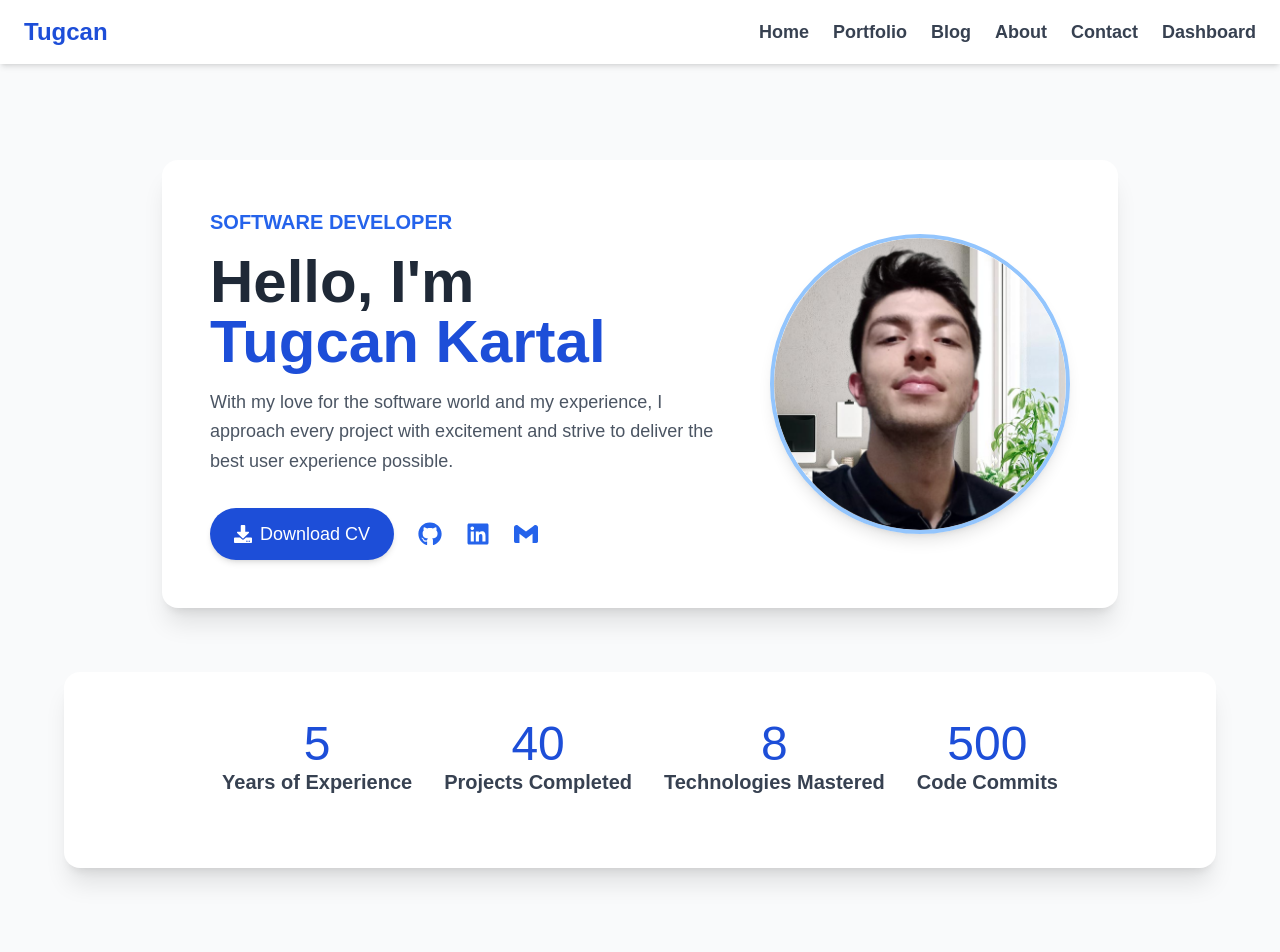
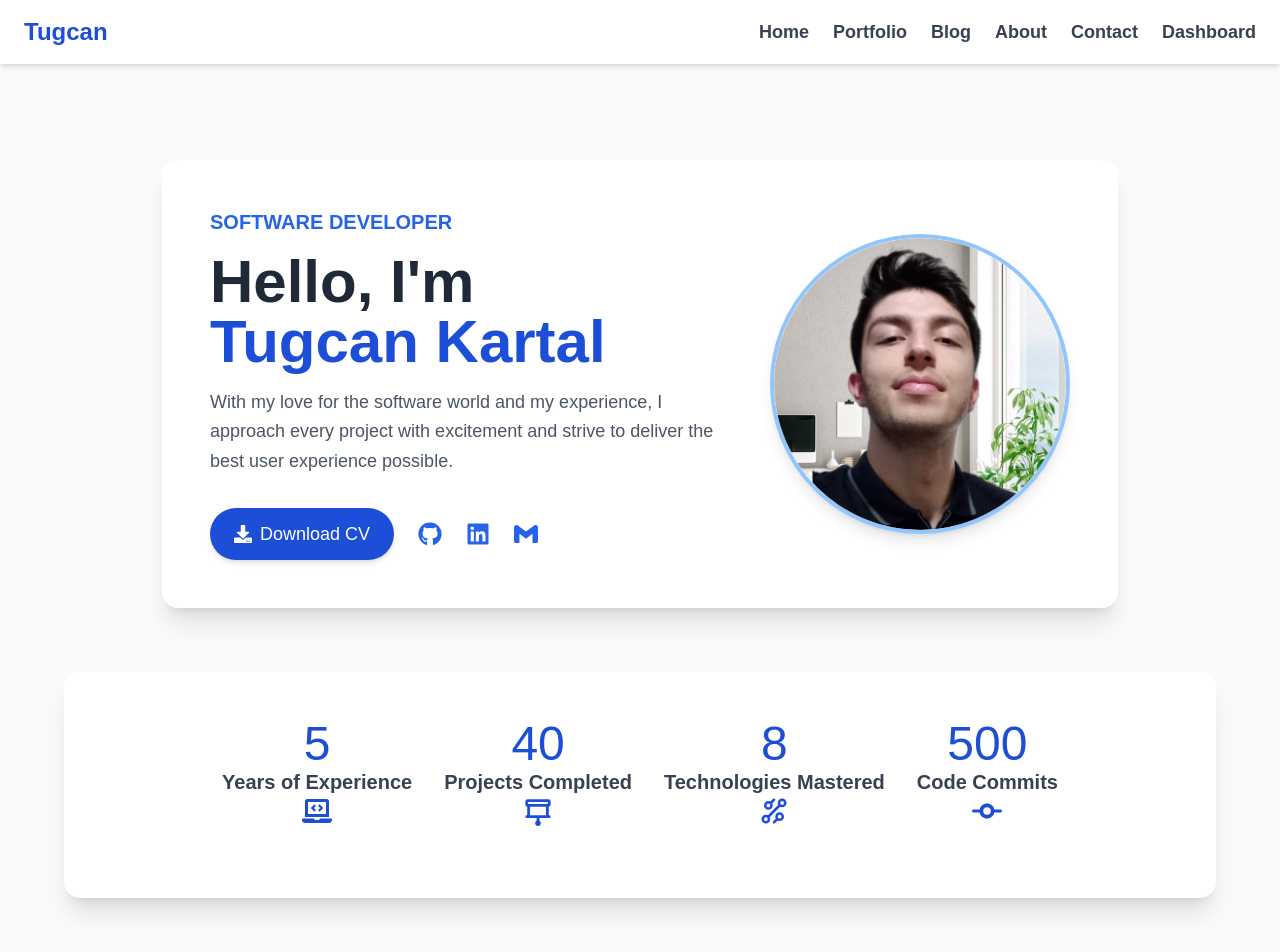
Before and after one commit to tugcan-kartal/Blog, a Next.js app: page / in a window 1280 px wide. Shown: the top 952 px of the page. Built offline with nearby package versions, Linux system fonts and the light colour scheme.

Commit message:
icons added

```diff
--- a/src/app/page.tsx
+++ b/src/app/page.tsx
@@ -3,9 +3,14 @@
 import Image from "next/image";
 import Link from "next/link";
 import Me from "@/../public/AboutPage-Me.png";
+import CountUp from "react-countup";
 import { FaGithub, FaLinkedin, FaDownload } from "react-icons/fa";
 import { SiGmail } from "react-icons/si";
-import CountUp from "react-countup";
+import { FaLaptopCode } from "react-icons/fa";
+import { PiProjectorScreenBold } from "react-icons/pi";
+import { GrTechnology } from "react-icons/gr";
+import { FaCodeCommit } from "react-icons/fa6";
+
 
 export default function Home() {
   return (
@@ -78,16 +83,17 @@ export default function Home() {
       {/* Statistics Section */}
       <div className="bg-white rounded-2xl shadow-xl p-8 lg:p-12 mt-16 max-w-6xl w-full flex justify-center items-center flex-wrap">
         {[
-          { end: 5, label: "Years of Experience" },
-          { end: 40, label: "Projects Completed" },
-          { end: 8, label: "Technologies Mastered" },
-          { end: 500, label: "Code Commits" },
+          { end: 5, label: "Years of Experience",img: <FaLaptopCode /> },
+          { end: 40, label: "Projects Completed",img: <PiProjectorScreenBold />},
+          { end: 8, label: "Technologies Mastered",img: <GrTechnology />},
+          { end: 500, label: "Code Commits",img: <FaCodeCommit />},
         ].map((stat) => (
           <div key={stat.label} className="flex flex-col items-center mx-4 mb-6">
             <div className="text-5xl text-blue-700">
               <CountUp start={0} end={stat.end} duration={4} />
             </div>
             <div className="text-xl text-gray-700 font-semibold">{stat.label}</div>
+            <div className="text-3xl text-blue-700">{stat.img}</div>
           </div>
         ))}
       </div>
```
